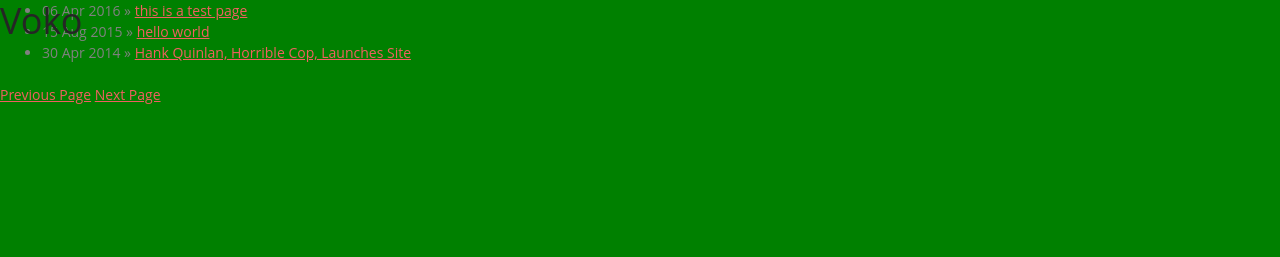
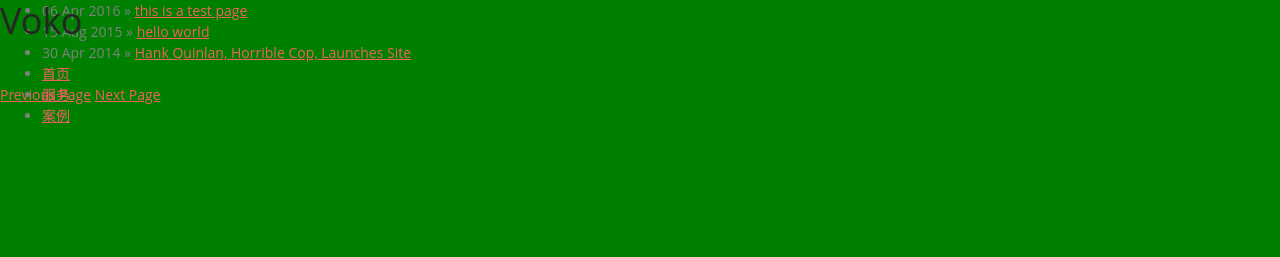
Before and after one commit to brickhu/voko, a Jekyll site: the page built from index.html, in a window 1280 px wide. Shown: the top 257 px of the page. Built offline with Jekyll 4.4.1, drawn with Linux system fonts in a browser that asks for light colours; the list of posts is cut into pages by our own code.

Commit message:
Update default.html

```diff
--- a/_layouts/default.html
+++ b/_layouts/default.html
@@ -24,6 +24,20 @@
 		<body>
 			<header>
 				<h1>{{ site.name }}</h1>
+				<div class="btn-nav">
+					<span class="icon-nav">
+						<i class="icon-nav-line1"></i>
+						<i class="icon-nav-line2"></i>
+						<i class="icon-nav-line3"></i>
+					</span>
+				</div>
+				<nav class="globle-nav">
+					<ul class="main-menu">
+						<li class="main-menu-item"><a href="">首页</a></li>
+						<li class="main-menu-item"><a href="">服务</a></li>
+						<li class="main-menu-item"><a href="">案例</a></li>
+					</ul>
+				</nav>
 			</header>
 			<section  id="fsvs-body">
 				{{ content }}
```
